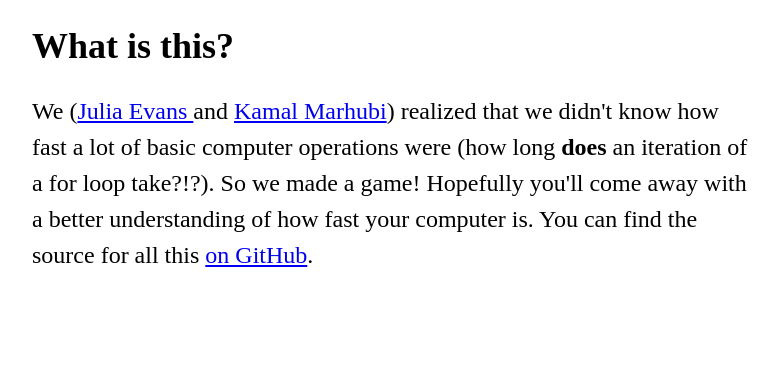
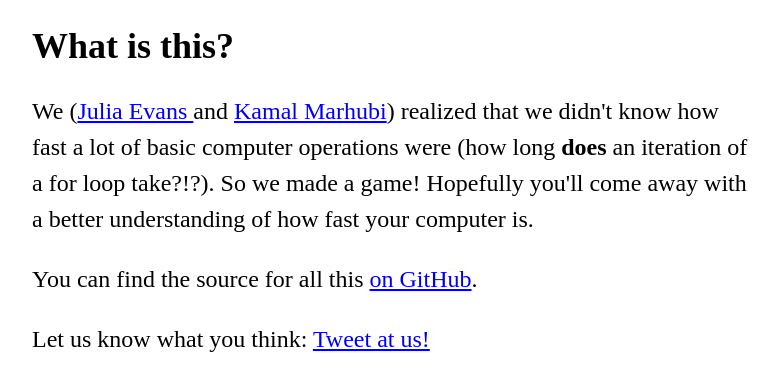
Before and after one commit to kamalmarhubi/one-second, a website: page site/about.html in a window 1280 px wide. Shown: the whole page, without its empty margins (248-1027 px from the left). Drawn offline with nearby package versions, Linux system fonts and the light colour scheme.

Commit message:
suggest you tweet at us to say what you think

```diff
--- a/site/about.html
+++ b/site/about.html
@@ -13,7 +13,13 @@
             <p class="lh-copy measure">
                 We (<a class="teal" href="http://jvns.ca">Julia Evans </a> and <a class="teal" href="http://kamalmarhubi.com">Kamal Marhubi</a>) realized that we didn't know how fast a lot of basic computer operations were (how long <b> does </b> an iteration of a for loop take?!?). So we made a game! Hopefully you'll come away with a better understanding of how fast your computer is.
 
+            </p>
+            <p class="lh-copy measure">
                 You can find the source for all this <a class="teal" href="http://github.com/kamalmarhubi/one-second">on GitHub</a>.
+            </p>
+
+            <p class="lh-copy measure">
+                Let us know what you think: <a class="teal" href="https://twitter.com/intent/tweet?text=%40kamalmarhubi%20@b0rk">Tweet at us!</a>
             </p>
         </header>
     </div>
```
